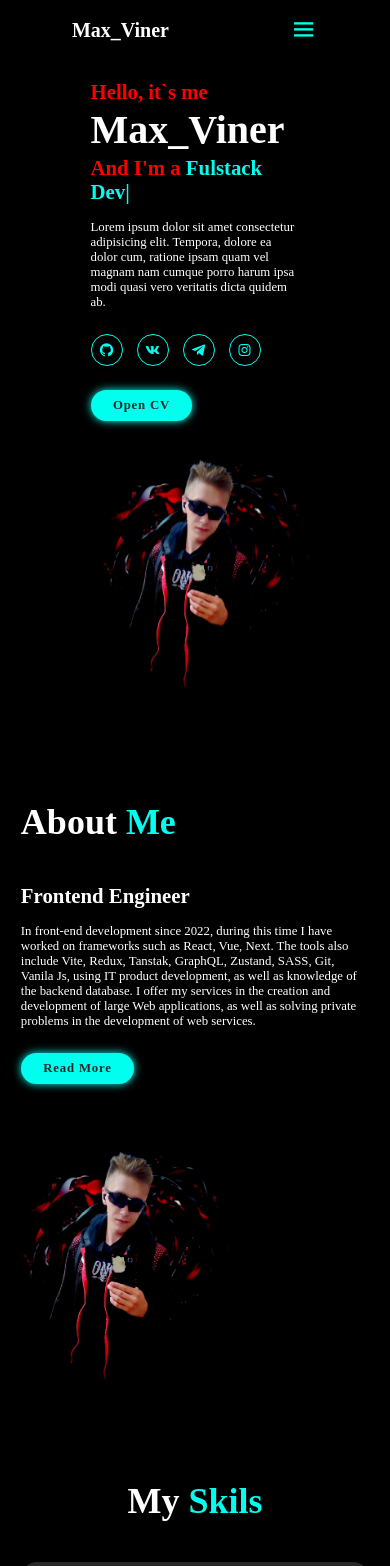
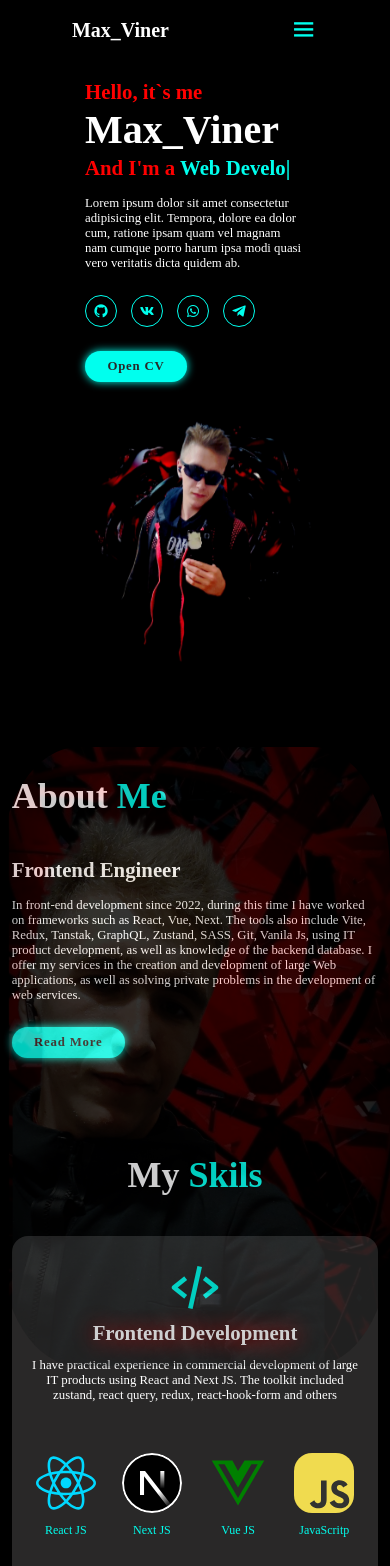
Before and after one commit to MaxViner/potrf_blue_black, a website: page index.html in a window 390 px wide. Shown: the top 1566 px of the page. Drawn offline with nearby package versions, Linux system fonts and the light colour scheme.

Commit message:
relise 1

```diff
--- a/assets/styles/style.css
+++ b/assets/styles/style.css
@@ -7,7 +7,6 @@
     border: none;
     scroll-behavior: smooth;
     font-family: "sans-serif";
-
 }
 
 :root{
@@ -26,7 +25,9 @@ html{
 .container{
     display: flex;
     flex-direction: column;
-    width: 95%;
+    margin: auto;
+    width: 100%;
+    overflow: hidden;
 }
 body{
     margin: 0 auto;
@@ -150,8 +151,7 @@ header  .sticky{
 .social-media a:hover{
     background-color: var(--main-color);
     color: var(--second-bg-color);
-    border-color: var(--acceint-color);
-    box-shadow: 0 0 1 rem var(--main-color);
+    box-shadow: 0 0 3rem var(--main-color);
 }
 
 .home-content H3:nth-of-type(2){
@@ -185,12 +185,17 @@ span{
     align-items: center;
     gap: 2rem;
     background: var(--bg-color);
+    width: 100%;
 }
-
-.About-img img{
+.About_img {
+    width: 360px;
+    height: 360px;
+}
+.About_img img{
     margin-right: 10rem;
-    width: 75%;
-    height: auto;
+    width: 400px;
+    height: 500px;
+    object-fit: cover;
     border-radius: 50%;
 }
 .heading{
@@ -471,6 +476,7 @@ footer{
     flex-direction: column;
     gap: 1.2rem;
     gap: 10px;
+    width: 100%;
 }
 
 .contact__option{
@@ -491,7 +497,6 @@ footer{
 
 .contact__option:hover{
     background: transparent;
-    border-color: var(--acceint-color);
     box-shadow: 2px 2px 30px var(--main-color);
 }
 
@@ -577,13 +582,26 @@ select:-moz-autofill {
         grid-template-columns:  1fr;
         gap: 2rem;
     }
+
+.contact__option{
+    width: 600px;
+    height: 200px;
+   font-size: 2rem;
+
 }
+}
+
 
 @media screen  and (max-width:600px){
     .portfolio__container{
         width: var(--container-width-sm);
     }
-
+    .contact__option{
+        width: 100%;
+    }
+    .portfolio-box{
+        height: 240px;
+    }
 }
 
 
@@ -657,10 +675,24 @@ select:-moz-autofill {
 
    .About{
     flex-direction: column-reverse;
+    width: 100%;
+    position: relative;
    }
-   .About-img img{
-    width: 60%;
+   .About_img{
+    position:absolute;
+    top: 20px;
+    left: 0px;
+    width: 100%;    height:  auto;
     margin-top: 4rem;
+    overflow: hidden;
+   }
+   .About_img >img{
+    width: 100%;
+    border-radius: 20%;
+    height:  auto;
+    opacity: 0.2;
+    z-index: -1;
+
    }
    .services h2{
     margin-bottom: 3rem;
@@ -672,10 +704,7 @@ select:-moz-autofill {
    .portfolio{
     padding-bottom:7rem ;
    }
-   .portfolio-container{
-    grid-template-columns: repeat(2, 1fr);
 
-   }
 }
 
 
--- a/index.html
+++ b/index.html
@@ -5,7 +5,7 @@
     <meta http-equiv="X-UA-Compatible" content="IE=edge">
     <meta name="viewport" content="width='device-width', initial-scale=1.0">
     <meta name="description" content="web developer Max_Viner portfolio">
-    <link rel="icon" type="image/x-icon" href="/public/preview-page.png">
+    <link rel="icon" type="image/x-icon" href="/preview-page.png">
     <meta property="og:type" content="website" >
     <meta property="og:url" content="https://portfolio-template-rust-three.vercel.app/" >
     <meta property="og:site_name" content="MaxViner" >
@@ -44,10 +44,10 @@
                 Tempora, dolore ea dolor cum, ratione ipsam quam vel magnam nam cumque porro
                 harum ipsa modi quasi vero veritatis dicta quidem ab.</p>
             <div class="social-media">
-                <a href=""><i class='bx bxl-github' ></i></a>
-                <a href=""><i class='bx bxl-vk' ></i></a>
-                <a href=""><i class='bx bxl-telegram' ></i></a>
-                <a href=""><i class='bx bxl-instagram' ></i></a>
+                <a href="https://github.com/MaxViner" target='_blank' rel="noreferrer"><i class='bx bxl-github' ></i></a>
+                <a href="https://vk.com/tusk2013" target='_blank' rel="noreferrer"><i class='bx bxl-vk' ></i></a>
+                <a href="https://api.whatsapp.com/send?phone=89192101542" target='_blank' rel="noreferrer"><i class='bx bxl-whatsapp'></i></a>
+                <a href="https://t.me/VinnerMax" target='_blank' rel="noreferrer"><i class='bx bxl-telegram' ></i></a>
             </div>
 
 
@@ -56,15 +56,16 @@
            class="btn">Open CV</a>
         </div>
         <div class="home-img">
-            <img src="./assets/img/ava.jpg" alt="">
+            <img src="./assets/img/ava.jpg" alt="ava">
         </div>
     </section>
 
 <!-- ABOUT SECTION -->
 
 <section id="About" class="About">
-    <div class="About-img">
-        <img src="./assets/img/ava.jpg" alt="">
+
+    <div class="About_img">
+        <img src="./assets/img/vabot.jpg" alt="ava">
     </div>
 
     <div class="About-content">
--- a/scripts/main.js
+++ b/scripts/main.js
@@ -68,7 +68,6 @@ ScrollReveal().reveal(".home-content p, .About-content", {origin:'right'})
 const typed=new Typed(".multiple-text", {
     strings:[
         'Frontend Engeneer',
-        'Fulstack Developer',
         'Web Developer'
     ],
     typeSpeed:100,
```
Also changed, not shown: assets/img/vabot.jpg (added).
